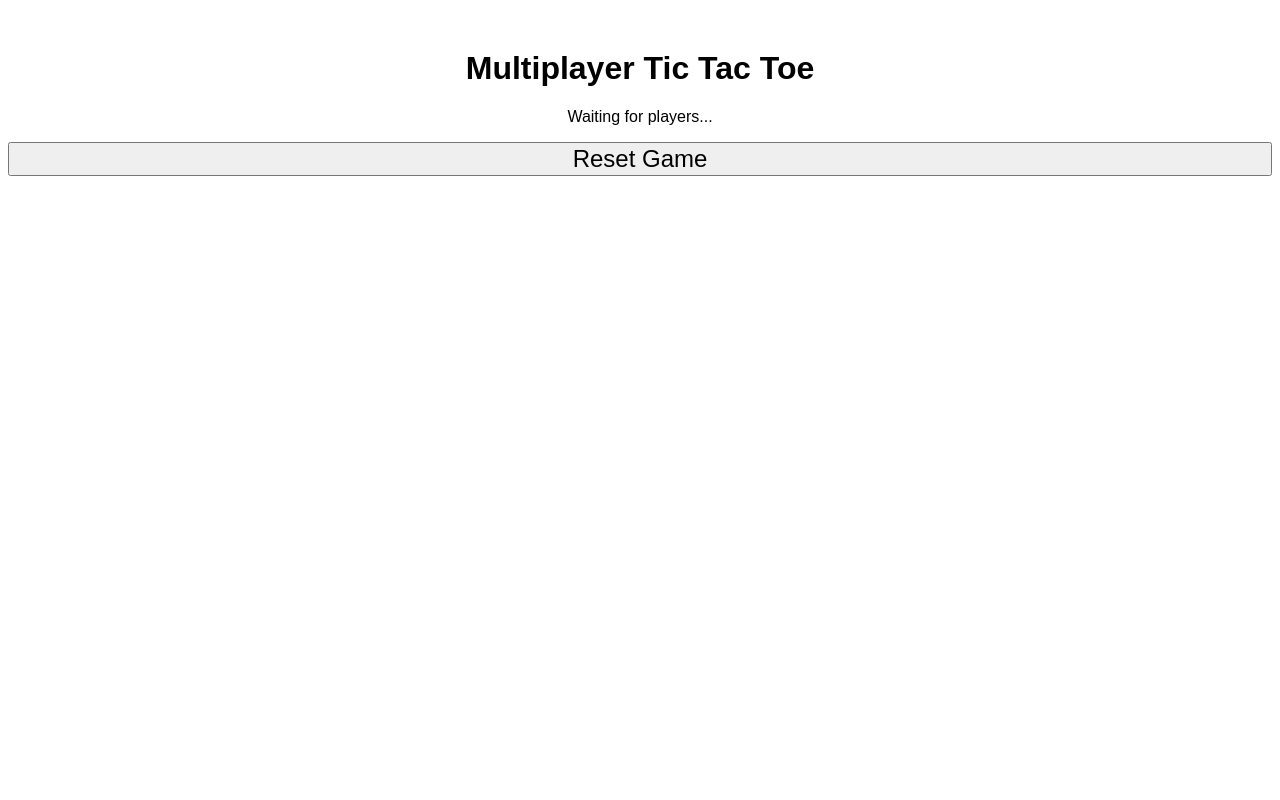
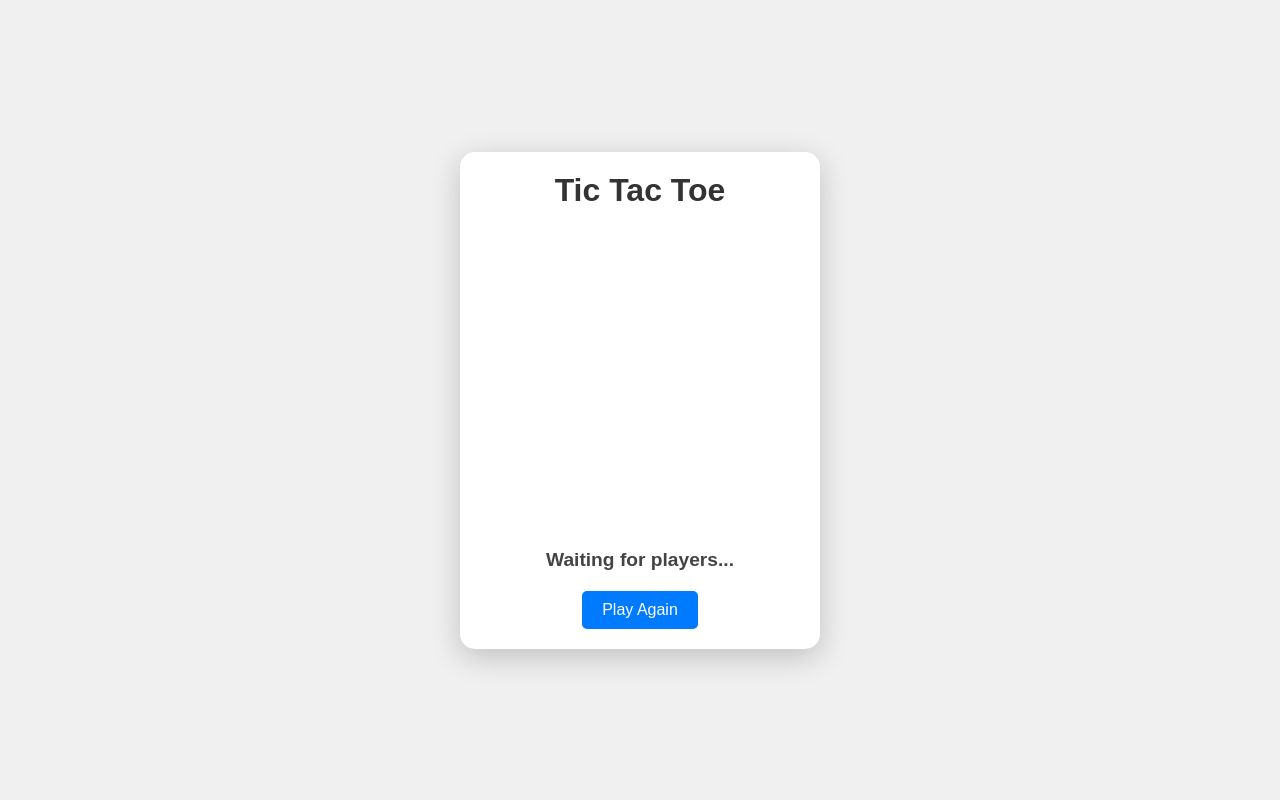
Before and after one commit to viraj10vsm/Tic-Tac-Toe, a Flask app: template templates/index.html in a window 1280 px wide. Run offline with Flask 3, Linux system fonts and the light colour scheme; the template is opened without the code that fills it, so the values that code supplies are empty; some libraries are stand-ins or nearby versions.

Commit message:
Basic App

```diff
--- a/templates/index.html
+++ b/templates/index.html
@@ -3,73 +3,141 @@
 <head>
     <meta charset="UTF-8">
     <meta name="viewport" content="width=device-width, initial-scale=1.0">
-    <title>Multiplayer Tic Tac Toe</title>
-    <script src="https://cdnjs.cloudflare.com/ajax/libs/socket.io/3.1.3/socket.io.js"></script>
+    <title>Tic Tac Toe</title>
     <style>
-        body { font-family: Arial, sans-serif; text-align: center; margin-top: 50px; }
-        table { margin: 0 auto; border-collapse: collapse; }
-        td { width: 60px; height: 60px; text-align: center; vertical-align: middle; font-size: 24px; border: 1px solid #333; }
-        button { width: 100%; height: 100%; font-size: 24px; }
-        .winner { color: green; font-size: 20px; }
-        .tie { color: orange; font-size: 20px; }
-        .invalid { color: red; }
+        * {
+            margin: 0;
+            padding: 0;
+            box-sizing: border-box;
+        }
+        body {
+            font-family: 'Arial', sans-serif;
+            display: flex;
+            justify-content: center;
+            align-items: center;
+            height: 100vh;
+            background-color: #f0f0f0;
+        }
+        .game-container {
+            display: flex;
+            flex-direction: column;
+            align-items: center;
+            justify-content: center;
+            background-color: #ffffff;
+            width: 360px;
+            padding: 20px;
+            border-radius: 15px;
+            box-shadow: 0 8px 30px rgba(0, 0, 0, 0.2);
+        }
+        h1 {
+            font-size: 2rem;
+            color: #333;
+            margin-bottom: 20px;
+        }
+        .grid {
+            display: grid;
+            grid-template-columns: repeat(3, 1fr);
+            grid-template-rows: repeat(3, 1fr);
+            gap: 5px;
+            width: 300px;
+            height: 300px;
+        }
+        .cell {
+            display: flex;
+            align-items: center;
+            justify-content: center;
+            font-size: 2rem;
+            background-color: #e7e7e7;
+            border-radius: 5px;
+            border: 2px solid #ccc;
+            cursor: pointer;
+            transition: background-color 0.3s ease, transform 0.1s ease;
+        }
+        .cell:hover {
+            background-color: #ddd;
+            transform: scale(1.05);
+        }
+        .cell:active {
+            transform: scale(0.95);
+        }
+        .cell.disabled {
+            pointer-events: none;
+            background-color: #f9f9f9;
+            cursor: not-allowed;
+        }
+        .status {
+            margin-top: 20px;
+            font-size: 1.2rem;
+            font-weight: bold;
+            color: #444;
+            text-align: center;
+        }
+        .play-again {
+            margin-top: 20px;
+            padding: 10px 20px;
+            font-size: 1rem;
+            color: #fff;
+            background-color: #007bff;
+            border: none;
+            border-radius: 5px;
+            cursor: pointer;
+            transition: background-color 0.3s ease;
+        }
+        .play-again:hover {
+            background-color: #0056b3;
+        }
     </style>
     <script>
-        var socket = io();
-        var player = null;
+        const socket = io();
+        let player = null;
 
         socket.on('assign_player', function (data) {
             player = data;
-            document.getElementById('status').textContent = `You are Player ${player}`;
+            updateStatus(`You are Player ${player}`);
         });
 
         socket.on('game_full', function () {
-            document.getElementById('status').textContent = 'Game is full. Please wait.';
+            updateStatus('Game is full. Please wait.');
         });
 
         socket.on('update_board', function (data) {
-            // Update the board dynamically
-            const table = document.getElementById('board');
-            table.innerHTML = ''; // Clear the table
-
-            for (let i = 0; i < data.board.length; i++) {
-                const row = document.createElement('tr');
-                for (let j = 0; j < data.board[i].length; j++) {
-                    const cell = document.createElement('td');
-                    if (data.board[i][j] === ' ') {
-                        const button = document.createElement('button');
-                        button.textContent = ' ';
-                        button.onclick = () => {
-                            socket.emit('move', { row: i, col: j });
-                        };
-                        cell.appendChild(button);
-                    } else {
-                        cell.textContent = data.board[i][j];
-                    }
-                    row.appendChild(cell);
-                }
-                table.appendChild(row);
-            }
-
-            // Display game status
-            const status = document.getElementById('status');
+            updateBoard(data.board);
             if (data.winner) {
-                status.textContent = `Player ${data.winner} wins!`;
-                status.className = 'winner';
+                updateStatus(`Player ${data.winner} wins!`);
             } else if (data.tie) {
-                status.textContent = "It's a tie!";
-                status.className = 'tie';
+                updateStatus("It's a tie!");
             } else {
-                status.textContent = `Player ${data.current_player}'s turn`;
-                status.className = '';
+                updateStatus(`Player ${data.current_player}'s turn`);
             }
         });
 
         socket.on('invalid_move', function (data) {
-            const status = document.getElementById('status');
-            status.textContent = data.message;
-            status.className = 'invalid';
+            updateStatus(data.message, true);
         });
+
+        function updateBoard(board) {
+            const grid = document.querySelector('.grid');
+            grid.innerHTML = '';
+            board.forEach((row, i) => {
+                row.forEach((cell, j) => {
+                    const cellElement = document.createElement('div');
+                    cellElement.className = `cell ${cell !== ' ' ? 'disabled' : ''}`;
+                    cellElement.textContent = cell;
+                    if (cell === ' ') {
+                        cellElement.onclick = () => {
+                            socket.emit('move', { row: i, col: j });
+                        };
+                    }
+                    grid.appendChild(cellElement);
+                });
+            });
+        }
+
+        function updateStatus(message, isError = false) {
+            const status = document.querySelector('.status');
+            status.textContent = message;
+            status.style.color = isError ? 'red' : '#444';
+        }
 
         function resetGame() {
             socket.emit('reset');
@@ -77,9 +145,11 @@
     </script>
 </head>
 <body>
-    <h1>Multiplayer Tic Tac Toe</h1>
-    <p id="status">Waiting for players...</p>
-    <table id="board"></table>
-    <button onclick="resetGame()">Reset Game</button>
+<div class="game-container">
+    <h1>Tic Tac Toe</h1>
+    <div class="grid"></div>
+    <div class="status">Waiting for players...</div>
+    <button class="play-again" onclick="resetGame()">Play Again</button>
+</div>
 </body>
 </html>
```
Also changed, not shown: templates/gamescreen.html (+14 -12 lines).
